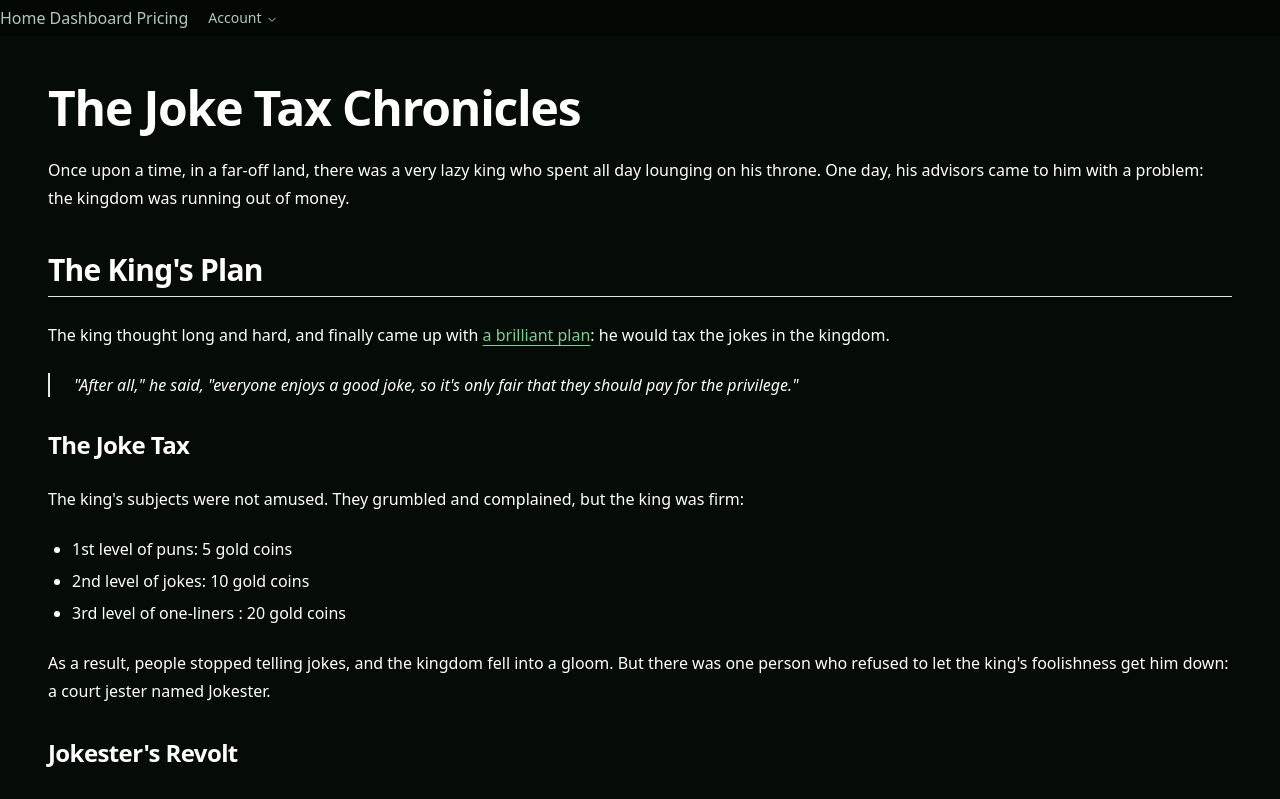
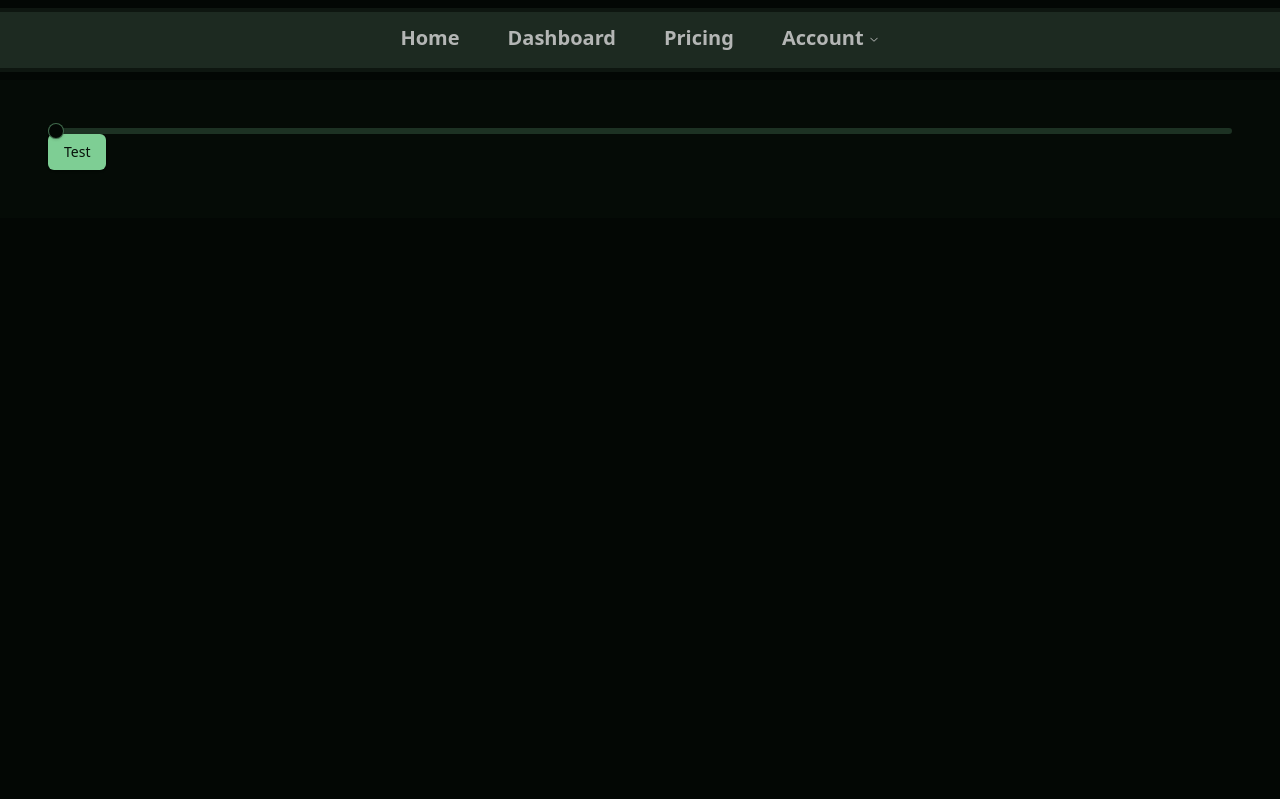
Before and after one commit to tam0w/react-frontend, a React (Vite) app: page / in a window 1280 px wide. Shown: the top 799 px of the page. Built offline with nearby package versions, Linux system fonts and the light colour scheme.

Commit message:
cool navbar

```diff
--- a/package.json
+++ b/package.json
@@ -4,7 +4,7 @@
   "version": "0.0.0",
   "type": "module",
   "scripts": {
-    "dev": "vite",
+    "dev": "vite --host",
     "build": "vite build",
     "lint": "eslint . --ext js,jsx --report-unused-disable-directives --max-warnings 0",
     "preview": "vite preview"
--- a/src/App.jsx
+++ b/src/App.jsx
@@ -7,12 +7,11 @@
 function App() {
 
   return (
-      <div className="dark bg-background">
+      <div className="dark bg-background h-screen">
 
           <Navbar></Navbar>
 
           <div className="p-12 text-card-foreground bg-card">
-            <TypographyDemo/>
              <Slider></Slider>
               <Button>Test</Button>
           </div>
--- a/src/components/ui/navigation-menu.jsx
+++ b/src/components/ui/navigation-menu.jsx
@@ -9,7 +9,7 @@
   <NavigationMenuPrimitive.Root
     ref={ref}
     className={cn(
-      "relative z-10 text-secondary-foreground flex max-w-max flex-1 items-center justify-center",
+      "relative py-2 z-10 text-muted-foreground flex max-w-max flex-1 items-center justify-center",
       className
     )}
     {...props}>
@@ -23,17 +23,27 @@
   <NavigationMenuPrimitive.List
     ref={ref}
     className={cn(
-      "group text-secondary-foreground flex flex-1 list-none items-center justify-center space-x-1",
+      "border-y-4 border-muted group text-muted-foreground flex flex-1 list-none items-center justify-center ",
       className
     )}
     {...props} />
 ))
 NavigationMenuList.displayName = NavigationMenuPrimitive.List.displayName
 
-const NavigationMenuItem = NavigationMenuPrimitive.Item
-
+const NavigationMenuItem = React.forwardRef(({ className, children, ...props }, ref) => (
+  <NavigationMenuPrimitive.Item
+    ref={ref}
+    className={cn(
+      "bg-secondary px-6 pt-3 pb-4 font-bold text-xl leading-7 transition-colors hover:bg-muted hover:text-accent-foreground focus:bg-muted focus:text-accent-foreground focus:outline-none disabled:pointer-events-none disabled:opacity-50 data-[active]:bg-accent/50",
+      className
+    )}
+    {...props}>
+    {children}
+  </NavigationMenuPrimitive.Item>
+))
+NavigationMenuItem.displayName = NavigationMenuPrimitive.Item.displayName
 const navigationMenuTriggerStyle = cva(
-  "group text-secondary-foreground inline-flex h-9 w-max items-center justify-center rounded-md bg-background px-4 py-2 text-sm font-medium transition-colors hover:bg-accent hover:text-accent-foreground focus:bg-accent focus:text-accent-foreground focus:outline-none disabled:pointer-events-none disabled:opacity-50 data-[active]:bg-accent/50 data-[state=open]:bg-accent/50"
+  "group text-muted-foreground flex items-center justify-center rounded-sm"
 )
 
 const NavigationMenuTrigger = React.forwardRef(({ className, children, ...props }, ref) => (
@@ -41,9 +51,9 @@
     ref={ref}
     className={cn(navigationMenuTriggerStyle(), "group", className)}
     {...props}>
-    {children}{" "}
+    {children}{""}
     <ChevronDownIcon
-      className="relative top-[1px] ml-1 h-3 w-3 text-secondary-foreground transition duration-300 group-data-[state=open]:rotate-180"
+      className="relative top-[1px] ml-1 h-3 w-3 text-muted-foreground transition duration-300 group-data-[state=open]:rotate-180"
       aria-hidden="true" />
   </NavigationMenuPrimitive.Trigger>
 ))
@@ -53,20 +63,31 @@
   <NavigationMenuPrimitive.Content
     ref={ref}
     className={cn(
-      "left-0 top-0 w-full text-secondary-foreground data-[motion^=from-]:animate-in data-[motion^=to-]:animate-out data-[motion^=from-]:fade-in data-[motion^=to-]:fade-out data-[motion=from-end]:slide-in-from-right-52 data-[motion=from-start]:slide-in-from-left-52 data-[motion=to-end]:slide-out-to-right-52 data-[motion=to-start]:slide-out-to-left-52 md:absolute md:w-auto ",
+      "pt-2 pb-4 pl-2 pr-4 flex flex-col text-nowrap flex-nowrap top-full left-0 top-0 w-full text-muted-foreground font-semibold data-[motion^=from-]:animate-in data-[motion^=to-]:animate-out data-[motion^=from-]:fade-in data-[motion^=to-]:fade-out data-[motion=from-end]:slide-in-from-right-52 data-[motion=from-start]:slide-in-from-left-52 data-[motion=to-end]:slide-out-to-right-52 data-[motion=to-start]:slide-out-to-left-52 md:absolute md:w-auto ",
       className
     )}
     {...props} />
 ))
 NavigationMenuContent.displayName = NavigationMenuPrimitive.Content.displayName
 
-const NavigationMenuLink = NavigationMenuPrimitive.Link
+const NavigationMenuLink = React.forwardRef(({ className, children, ...props }, ref) => (
+  <NavigationMenuPrimitive.Link
+    ref={ref}
+    className={cn(
+      "p-2 h-max pl-4 min-w-52 text-xl font-medium transition-colors hover:bg-muted hover:text-accent-foreground focus:bg-muted focus:text-accent-foreground focus:outline-none disabled:pointer-events-none disabled:opacity-50 data-[active]:bg-accent/50",
+      className
+    )}
+    {...props}>
+    {children}
+  </NavigationMenuPrimitive.Link>
+))
+NavigationMenuLink.displayName = NavigationMenuPrimitive.Link.displayName
 
 const NavigationMenuViewport = React.forwardRef(({ className, ...props }, ref) => (
-  <div className={cn("absolute left-0 text-secondary-foreground top-full flex justify-center")}>
+  <div className={cn("relative left-0 text-muted-foreground top-full flex justify-center")}>
     <NavigationMenuPrimitive.Viewport
       className={cn(
-        "origin-top-center relative text-secondary-foreground mt-1.5 h-[var(--radix-navigation-menu-viewport-height)] w-full overflow-hidden rounded-md border bg-popover text-popover-foreground shadow data-[state=open]:animate-in data-[state=closed]:animate-out data-[state=closed]:zoom-out-95 data-[state=open]:zoom-in-90 md:w-[var(--radix-navigation-menu-viewport-width)]",
+        "origin-top-left absolute text-muted-foreground m-10 h-[var(--radix-navigation-menu-viewport-height)] w-full overflow-hidden border-4 border-muted bg-secondary shadow data-[state=open]:animate-in data-[state=closed]:animate-out data-[state=closed]:zoom-out-95 data-[state=open]:zoom-in-90 md:w-[var(--radix-navigation-menu-viewport-width)]",
         className
       )}
       ref={ref}
@@ -80,7 +101,7 @@
   <NavigationMenuPrimitive.Indicator
     ref={ref}
     className={cn(
-      "top-full z-[1] text-secondary-foreground flex h-1.5 items-end justify-center overflow-hidden data-[state=visible]:animate-in data-[state=hidden]:animate-out data-[state=hidden]:fade-out data-[state=visible]:fade-in",
+      "top-full z-[1] text-muted-foreground flex h-1.5 items-end justify-center overflow-hidden data-[state=visible]:animate-in data-[state=hidden]:animate-out data-[state=hidden]:fade-out data-[state=visible]:fade-in",
       className
     )}
     {...props}>
--- a/src/demo/Navbar.jsx
+++ b/src/demo/Navbar.jsx
@@ -1,11 +1,12 @@
 import { NavigationMenu, NavigationMenuContent, NavigationMenuItem, NavigationMenuLink, NavigationMenuList, NavigationMenuTrigger } from "@/components/ui/navigation-menu.jsx";
+import {PaddingIcon} from "@radix-ui/react-icons";
 
 export function Navbar({ onSignOut }) {
     return (
         <div>
-            <NavigationMenu>
-                <NavigationMenuList>
-                    <NavigationMenuItem>
+            <NavigationMenu className="">
+                <NavigationMenuList className="w-screen bg-secondary">
+                    <NavigationMenuItem className="">
                         Home
                     </NavigationMenuItem>
                     <NavigationMenuItem>
@@ -14,14 +15,16 @@
                     <NavigationMenuItem>
                         Pricing
                     </NavigationMenuItem>
-                    <NavigationMenuItem>
-                        <NavigationMenuTrigger>Account</NavigationMenuTrigger>
-                        <NavigationMenuContent>
+                    <NavigationMenuItem className="">
+                        <NavigationMenuTrigger className="">Account</NavigationMenuTrigger>
+                        <NavigationMenuContent className="">
                             <NavigationMenuLink>
-                                Profile
+                                <h1 className="">Profile</h1>
+                                <h1 className="text-primary-foreground text-sm">Profile page to view user info and data.</h1>
                             </NavigationMenuLink>
                             <NavigationMenuLink>
-                                Settings
+                                <h1 className="">Settings</h1>
+                                <h1 className="">Settings</h1>
                             </NavigationMenuLink>
                             <NavigationMenuLink onClick={onSignOut}>
                                 Sign Out
```
